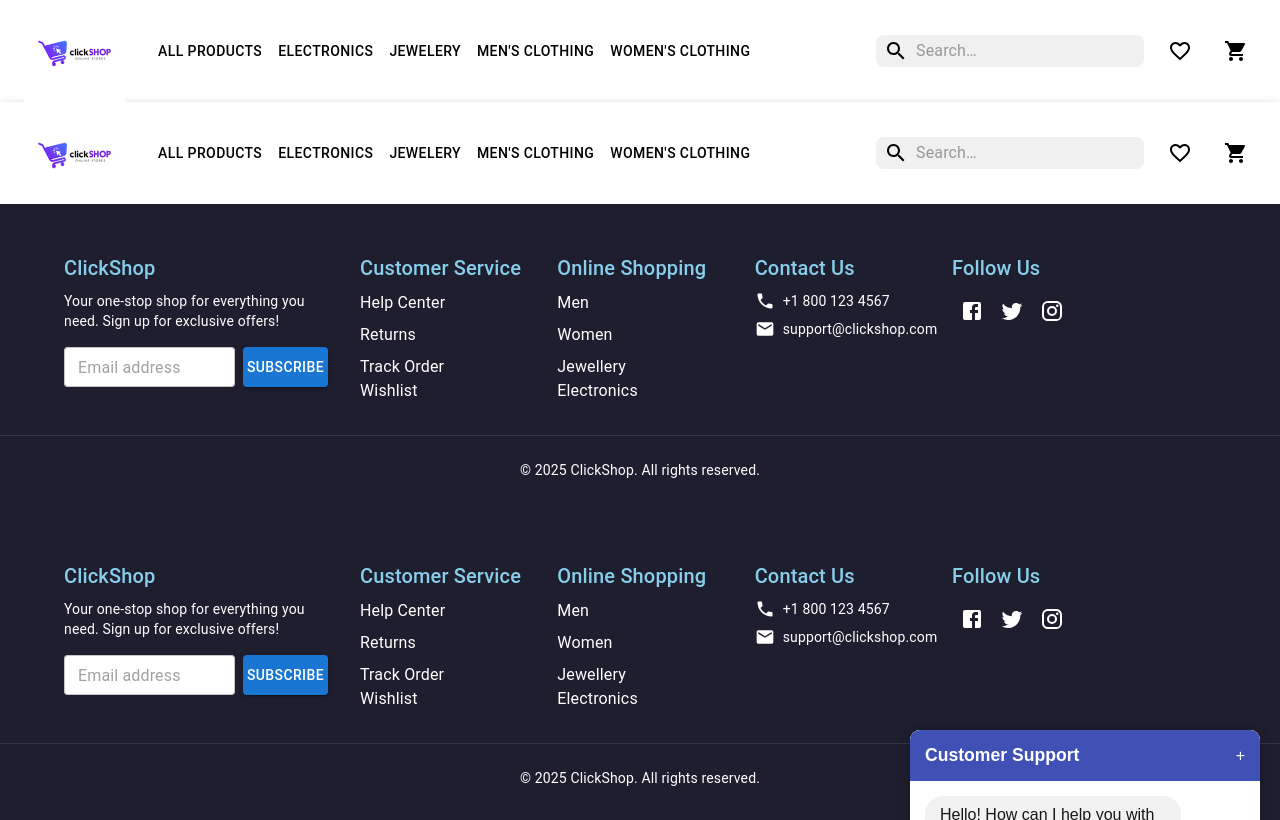
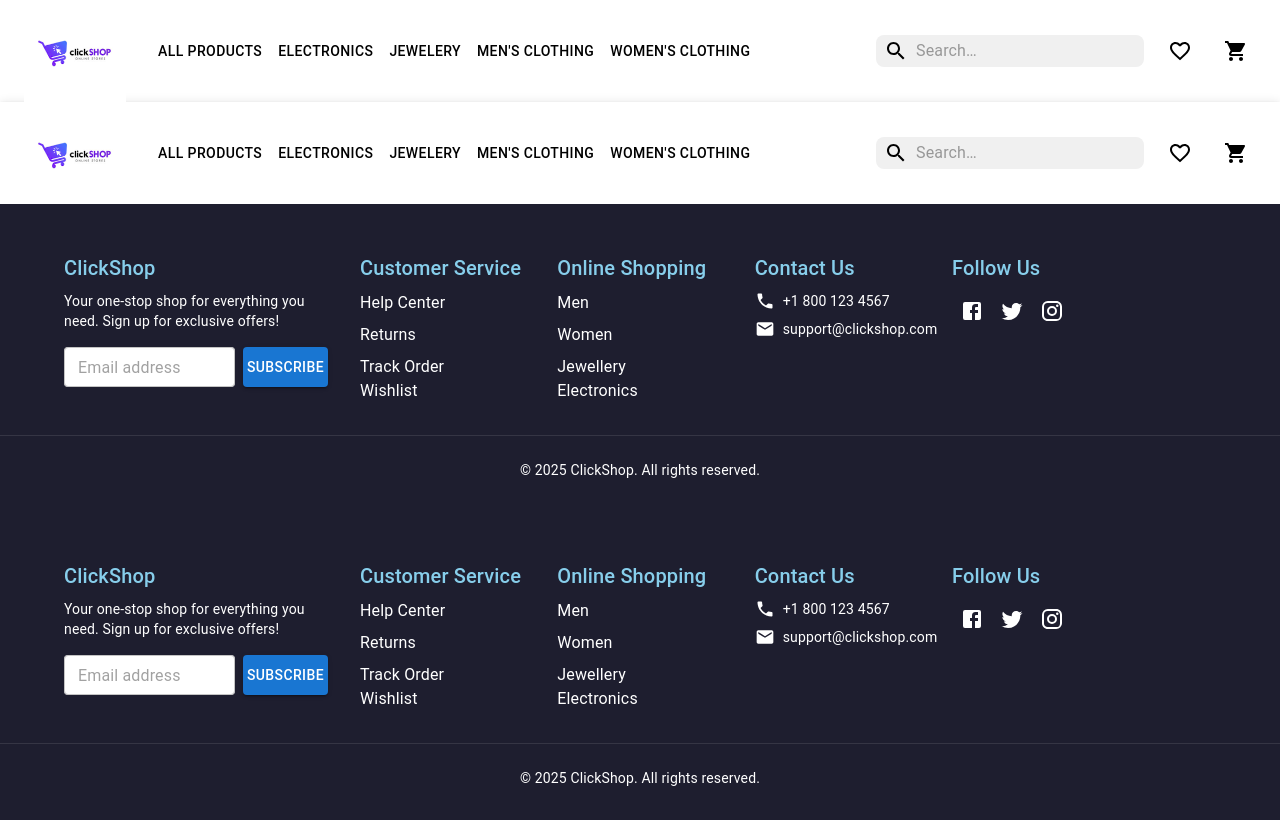
Before and after one commit to Titir123/Clickshop, a Next.js app: page /layout/wrapper/wrapper in a window 1280 px wide. Built offline with nearby package versions, Linux system fonts and the light colour scheme.

Commit message:
final commit

```diff
--- a/pages/layout/wrapper/wrapper.jsx
+++ b/pages/layout/wrapper/wrapper.jsx
@@ -8,7 +8,7 @@ const Wrapper = ({ children }) => {
         <div className="flex flex-col min-h-screen">
              <Header />
             <main className="flex-grow">{children}</main>
-            <ChatWidget/>
+            {/* <ChatWidget/> */}
             <Footer />
         </div>
     );
```
